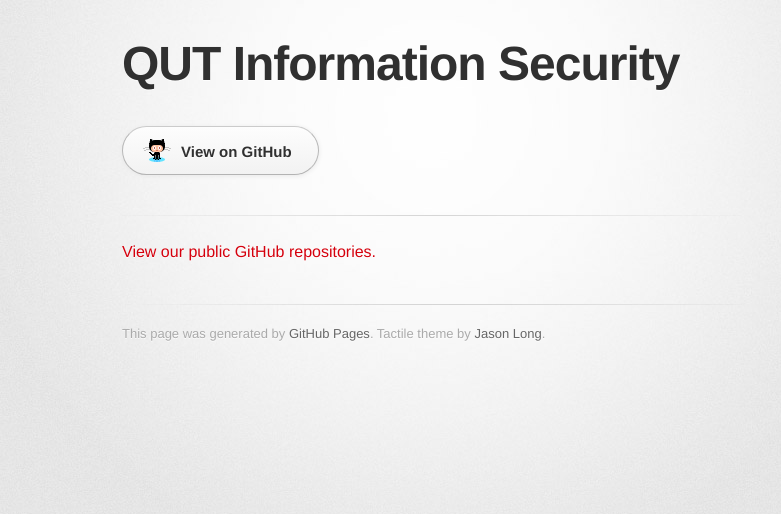
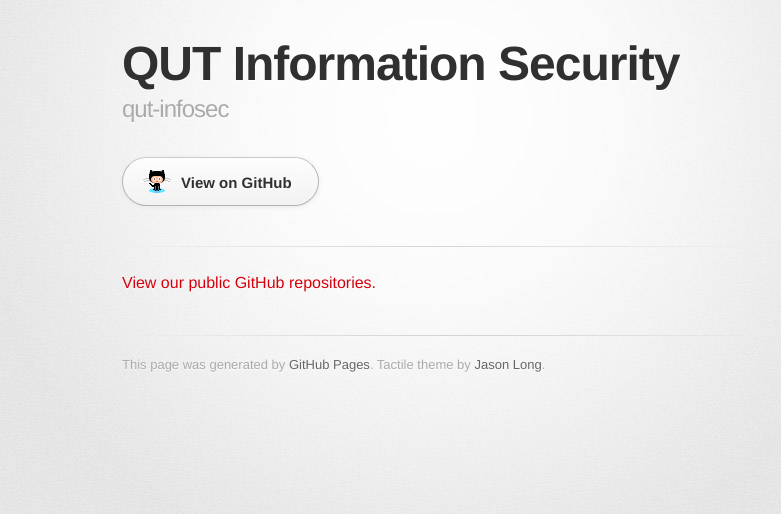
Before and after one commit to BennyFung8/qut-infosec.github.io, a plain HTML site: page index.html in a window 1280 px wide. Shown: the whole page, without its empty margins (208-989 px from the left). Drawn offline with Linux system fonts and the light colour scheme; a web font is replaced by a local one.

Commit message:
Update index.html

```diff
--- a/index.html
+++ b/index.html
@@ -19,7 +19,7 @@
 
         <header>
           <h1>QUT Information Security</h1>
-          <h2></h2>
+          <h2>qut-infosec</h2>
         </header>
 
         <section id="downloads" class="clearfix">
```
